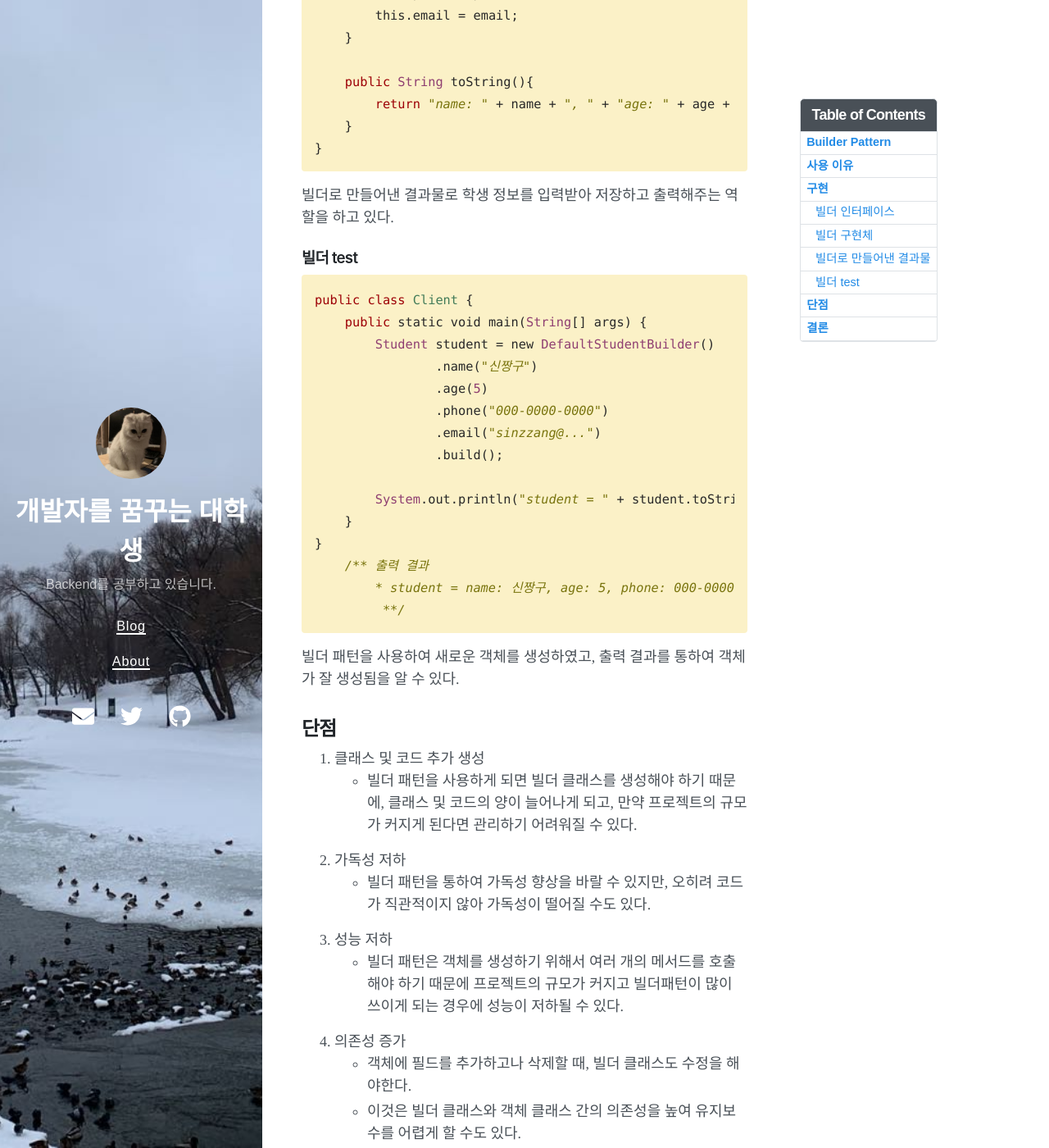
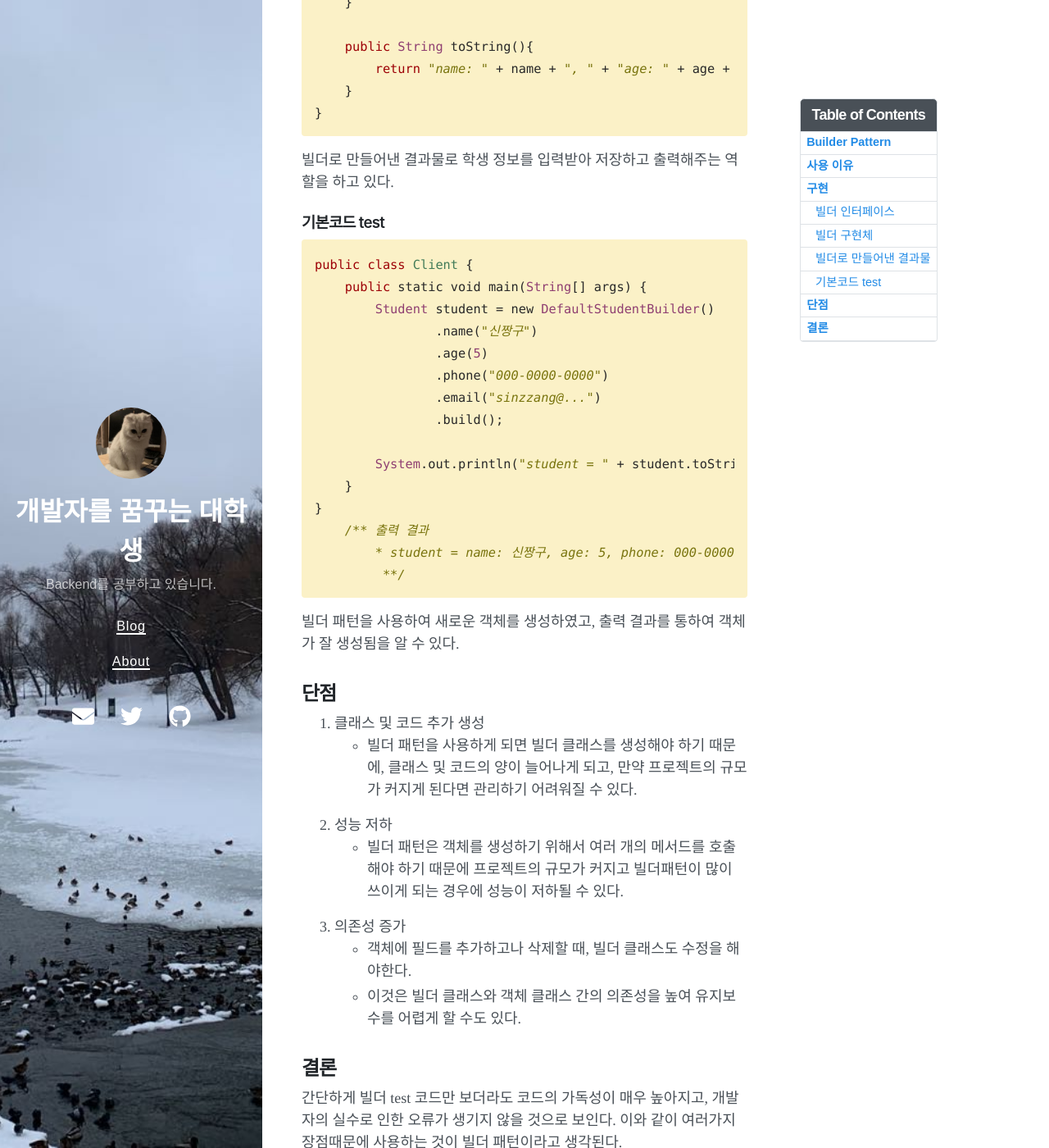
Before and after one commit to seeungmin/seeungmin.github.io, a Jekyll site: the page built from _posts/2023-07-06-Builder-Pattern.md, in a window 1280 px wide and 1400 px high, scrolled down 3080 px. Shown: the whole window at 82% size. Built offline with Jekyll 4.4.1, drawn with Linux system fonts in a browser that asks for light colours; nearby versions of some CDN libraries.

Commit message:
|UPDATE| 빌더 패턴 blog modify 0711

```diff
--- a/_posts/2023-07-06-Builder-Pattern.md
+++ b/_posts/2023-07-06-Builder-Pattern.md
@@ -112,7 +111,7 @@ public class Student{
 {% endhighlight %}
 빌더로 만들어낸 결과물로 학생 정보를 입력받아 저장하고 출력해주는 역할을 하고 있다.
 
-### 빌더 test
+### 기본코드 test
 {% highlight ruby %}
 public class Client {
     public static void main(String[] args) {
@@ -135,11 +134,9 @@ public class Client {
 ## 단점
 1. 클래스 및 코드 추가 생성
 - 빌더 패턴을 사용하게 되면 빌더 클래스를 생성해야 하기 때문에, 클래스 및 코드의 양이 늘어나게 되고, 만약 프로젝트의 규모가 커지게 된다면 관리하기 어려워질 수 있다.
-2. 가독성 저하
-- 빌더 패턴을 통하여 가독성 향상을 바랄 수 있지만, 오히려 코드가 직관적이지 않아 가독성이 떨어질 수도 있다.
-3. 성능 저하
+2. 성능 저하
 - 빌더 패턴은 객체를 생성하기 위해서 여러 개의 메서드를 호출해야 하기 때문에 프로젝트의 규모가 커지고 빌더패턴이 많이 쓰이게 되는 경우에 성능이 저하될 수 있다.
-4. 의존성 증가
+3. 의존성 증가
 - 객체에 필드를 추가하고나 삭제할 때, 빌더 클래스도 수정을 해야한다.
 - 이것은 빌더 클래스와 객체 클래스 간의 의존성을 높여 유지보수를 어렵게 할 수도 있다.
 
```
Also changed, not shown: other parts of _posts/2023-07-06-Builder-Pattern.md (+0 -1 lines).
